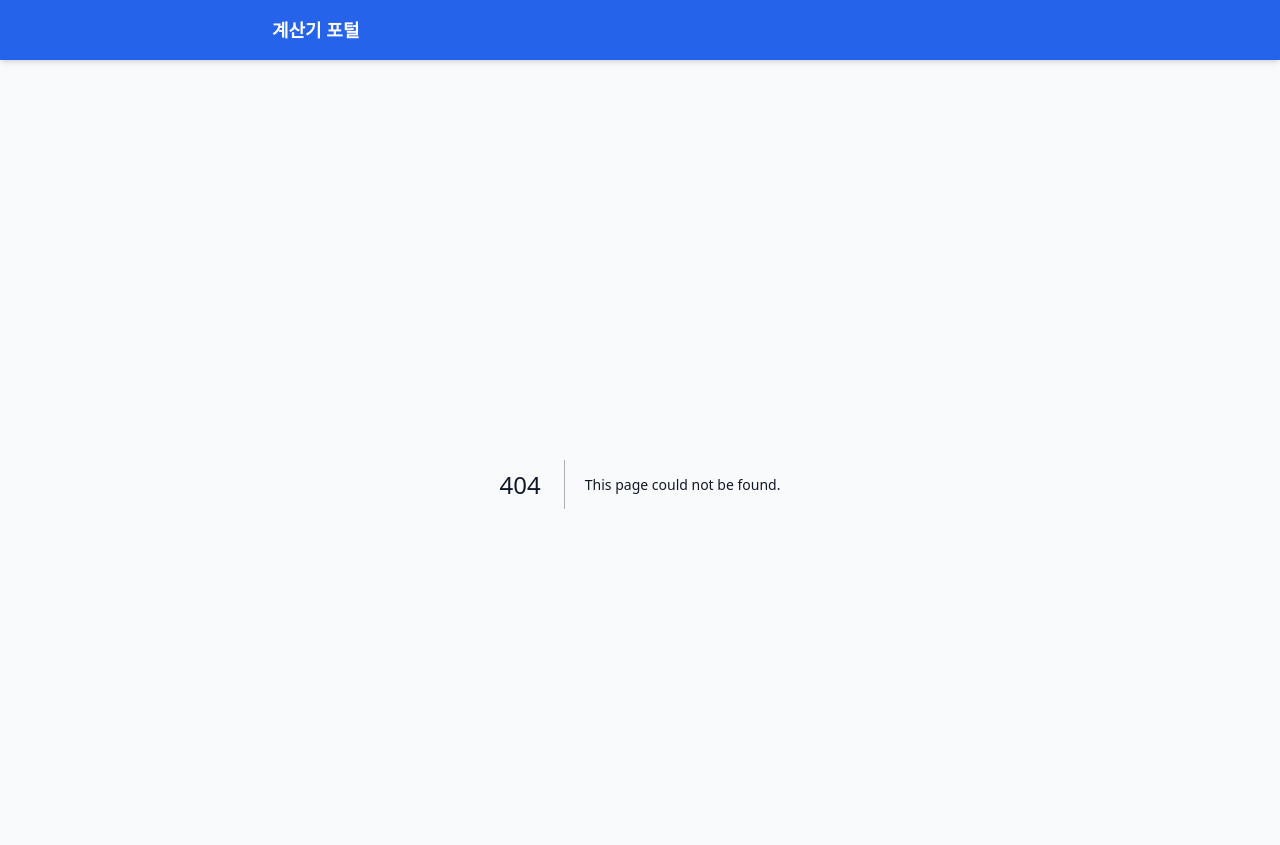
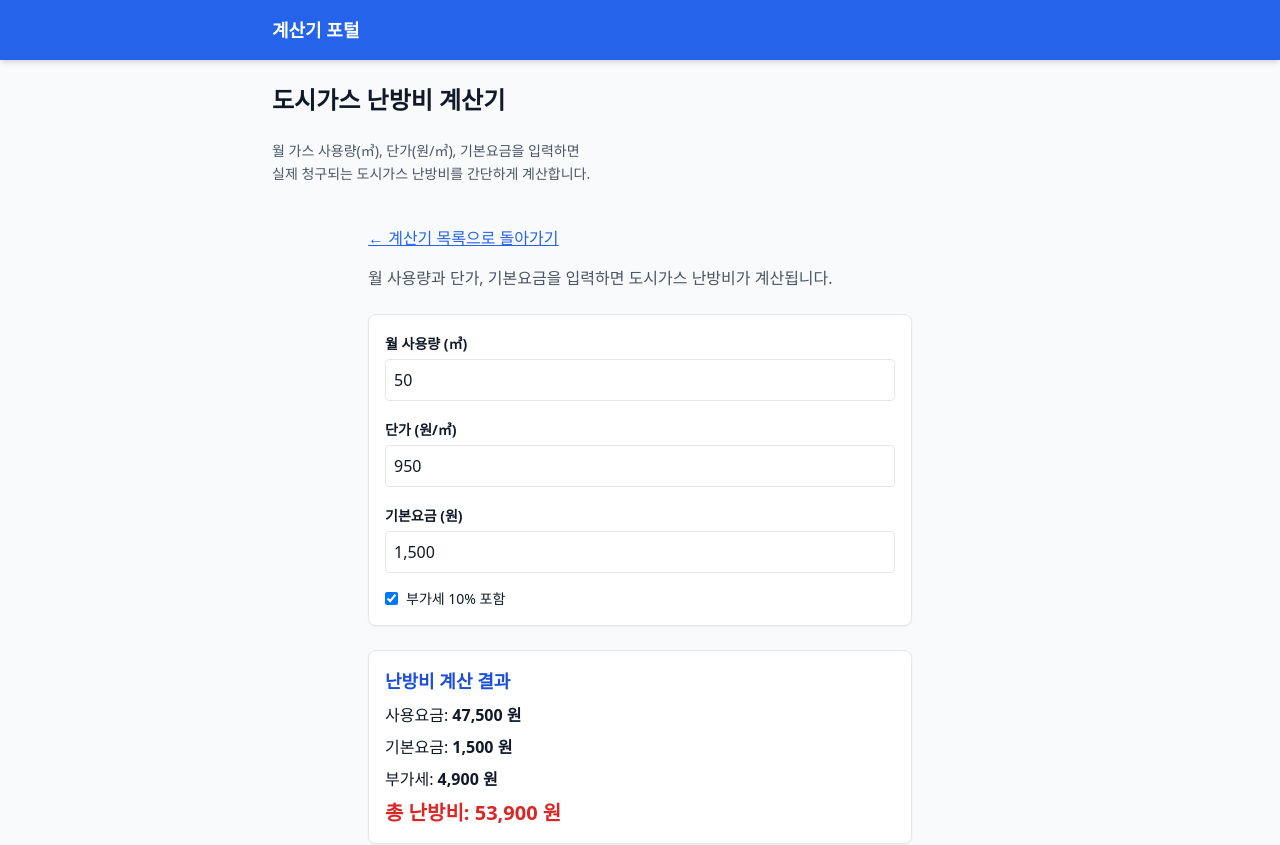
Before and after one commit to geniuspark00-source/calc-site, a Next.js app: page /calculators/gas-heating in a window 1280 px wide. Before the commit this address had no page. Shown: the top 845 px of the page. Built offline with nearby package versions, Linux system fonts and the light colour scheme.

Commit message:
auto push

```diff
--- /dev/null
+++ b/app/calculators/gas-heating/GasHeatingCalculatorUI.tsx
@@ -0,0 +1,81 @@
+"use client";
+
+import { useState } from "react";
+import Input from "@/components/Input";
+
+export default function GasHeatingCalculatorUI() {
+  const [usage, setUsage] = useState(50); // 월 사용량(㎥)
+  const [unitPrice, setUnitPrice] = useState(950); // 원/㎥ 단가
+  const [baseFee, setBaseFee] = useState(1500); // 기본요금
+  const [includeVAT, setIncludeVAT] = useState(true); // 부가세 포함 여부
+
+  // 계산
+  const usageCost = usage * unitPrice; // 사용요금
+  const subtotal = usageCost + baseFee; // 기본요금 포함
+  const vat = includeVAT ? subtotal * 0.1 : 0; // 부가세 10%
+  const total = subtotal + vat;
+
+  const format = (n: number) =>
+    n.toLocaleString("ko-KR", { maximumFractionDigits: 0 });
+
+  return (
+    <div className="max-w-xl mx-auto p-4">
+      {/* 돌아가기 */}
+      <a href="/" className="text-blue-600 underline mb-4 inline-block">
+        ← 계산기 목록으로 돌아가기
+      </a>
+
+      <p className="text-gray-600 mb-6">
+        월 사용량과 단가, 기본요금을 입력하면 도시가스 난방비가 계산됩니다.
+      </p>
+
+      {/* 입력 영역 */}
+      <div className="bg-white p-4 rounded-lg border shadow-sm space-y-4 mb-6">
+
+        <Input
+          label="월 사용량 (㎥)"
+          value={usage}
+          onChange={setUsage}
+        />
+
+        <Input
+          label="단가 (원/㎥)"
+          value={unitPrice}
+          onChange={setUnitPrice}
+        />
+
+        <Input
+          label="기본요금 (원)"
+          value={baseFee}
+          onChange={setBaseFee}
+        />
+
+        <div className="flex items-center gap-2">
+          <input
+            type="checkbox"
+            checked={includeVAT}
+            onChange={(e) => setIncludeVAT(e.target.checked)}
+          />
+          <label className="text-sm">부가세 10% 포함</label>
+        </div>
+      </div>
+
+      {/* 결과 영역 */}
+      <div className="bg-white p-4 rounded-lg border shadow-sm space-y-2">
+        <h2 className="text-lg font-bold text-blue-700">난방비 계산 결과</h2>
+
+        <p>사용요금: <strong>{format(usageCost)} 원</strong></p>
+        <p>기본요금: <strong>{format(baseFee)} 원</strong></p>
+        <p>부가세: <strong>{format(vat)} 원</strong></p>
+
+        <p className="text-xl font-bold text-red-600 mt-3">
+          총 난방비: {format(total)} 원
+        </p>
+      </div>
+
+      <p className="text-[12px] text-gray-500 mt-4">
+        ※ 실제 도시가스 요금은 공급사나 지역에 따라 차이가 있습니다.
+      </p>
+    </div>
+  );
+}
--- /dev/null
+++ b/app/calculators/gas-heating/page.tsx
@@ -0,0 +1,23 @@
+// app/calculators/gas-heating/page.tsx
+import { generateSEOTags } from "@/lib/seo";
+import GasHeatingCalculatorUI from "./GasHeatingCalculatorUI";
+
+export const metadata = generateSEOTags({
+  title: "도시가스 난방비 계산기 | Calc Site",
+  description:
+    "도시가스 사용량(㎥)과 단가, 기본요금을 입력하면 실제 예상 난방비를 손쉽게 계산할 수 있습니다.",
+  url: "https://calc-site-delta.vercel.app/calculators/gas-heating",
+});
+
+export default function GasHeatingPage() {
+  return (
+    <div className="space-y-6">
+      <h1 className="text-2xl font-bold">도시가스 난방비 계산기</h1>
+      <p className="text-sm text-gray-600 leading-relaxed">
+        월 가스 사용량(㎥), 단가(원/㎥), 기본요금을 입력하면<br />
+        실제 청구되는 도시가스 난방비를 간단하게 계산합니다.
+      </p>
+      <GasHeatingCalculatorUI />
+    </div>
+  );
+}
--- a/app/page.tsx
+++ b/app/page.tsx
@@ -198,6 +198,19 @@ export default function Home() {
   </p>
 </a>
 
+{/* 도시가스 난방비 계산기 */}
+<a
+  href="/calculators/gas-heating"
+  className="block p-4 bg-white rounded-lg shadow-sm border hover:shadow-md transition"
+>
+  <h2 className="text-lg font-bold text-orange-600">
+    도시가스 난방비 계산기 →
+  </h2>
+  <p className="text-gray-600 text-sm">
+    사용량(㎥)과 단가, 기본요금으로 도시가스 난방비를 빠르게 계산합니다.
+  </p>
+</a>
+
       </div>
     </div>
   );
```
